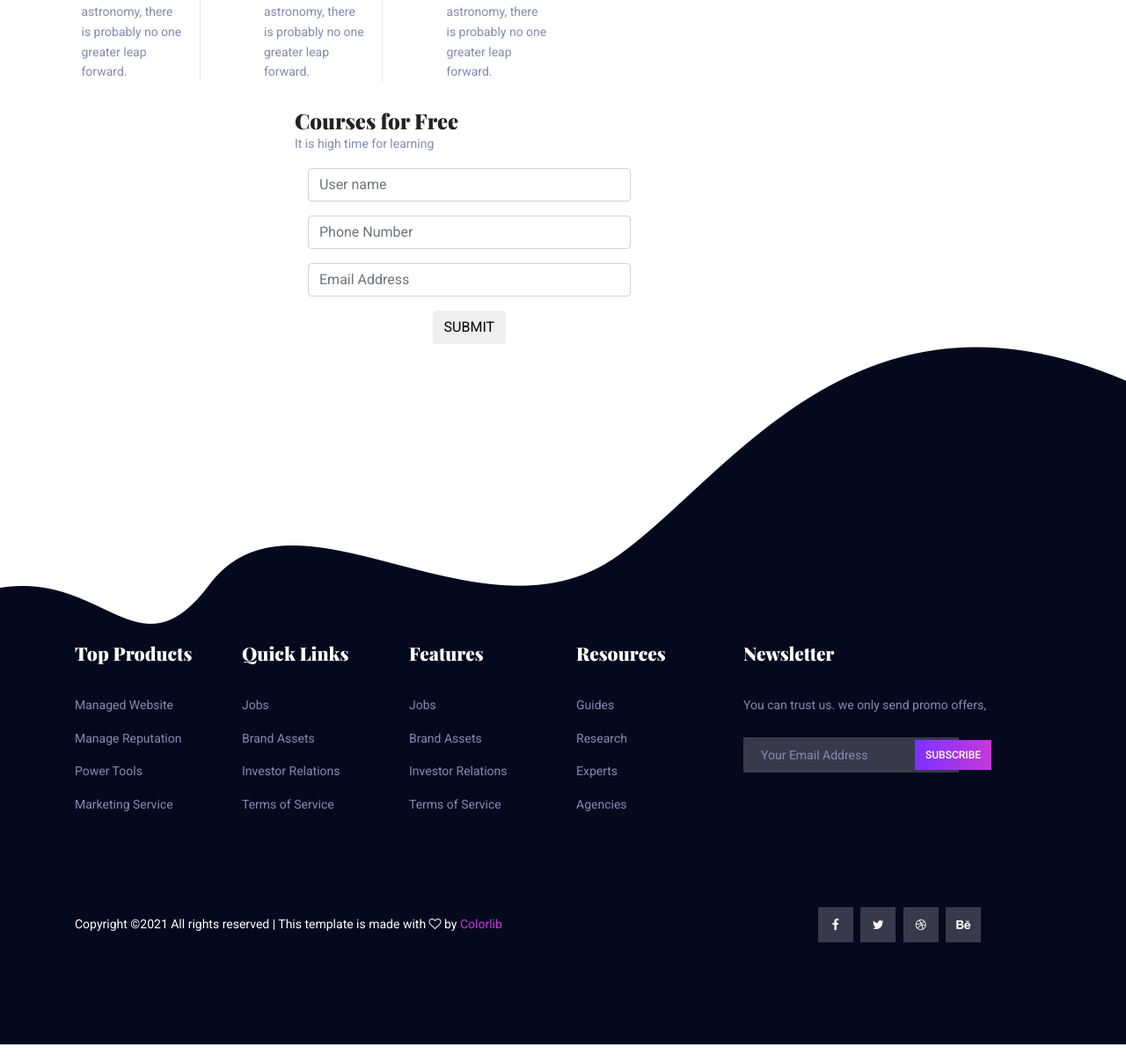
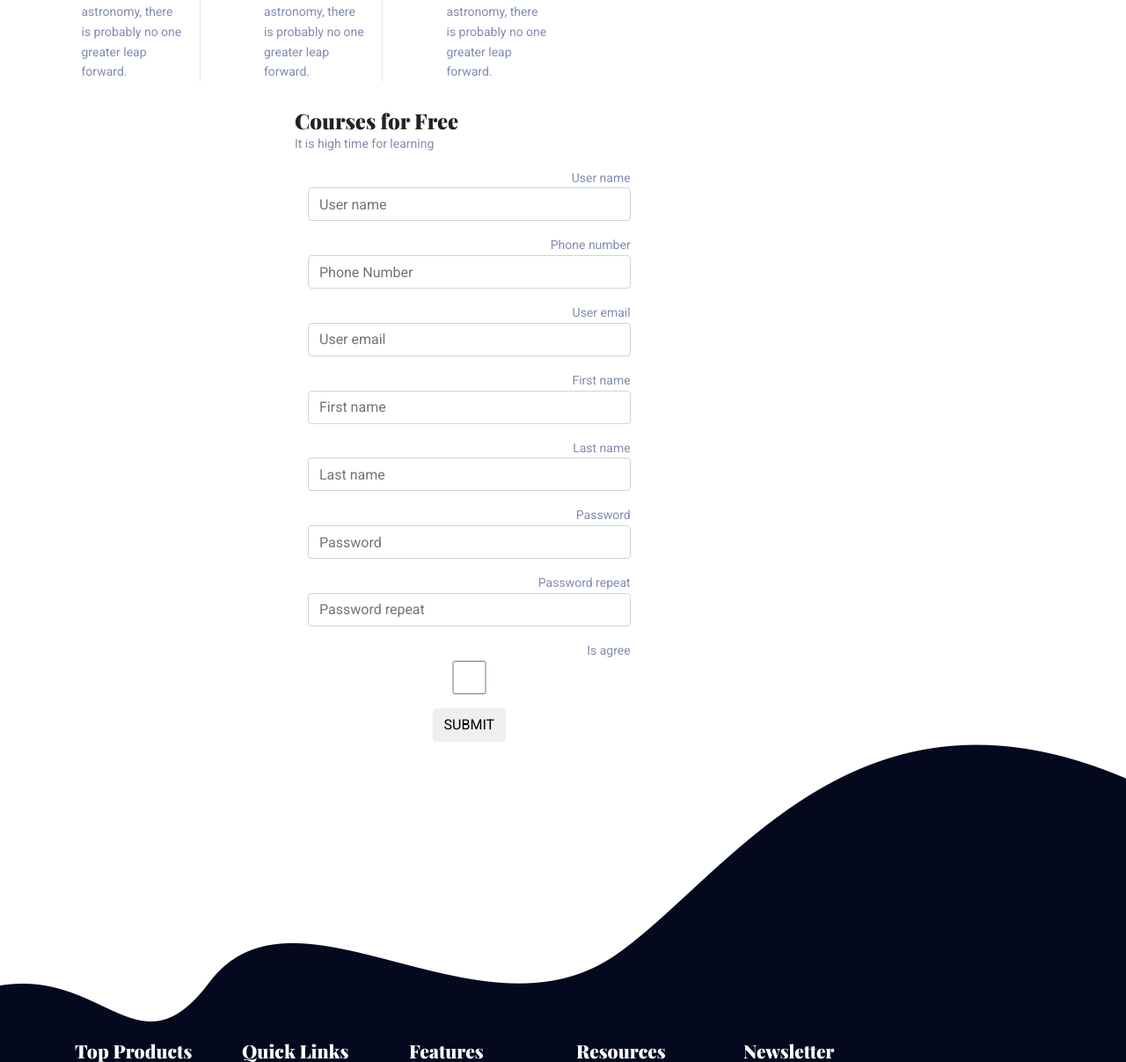
Before and after one commit to amigo657/web_project, a Django app: page /user/signin/ in a window 1280 px wide. Shown: the part 515-1722 px from the top of the page at 88% size. Run offline with Django 3.2, Linux system fonts and the light colour scheme; some libraries are stand-ins or nearby versions.

Commit message:
errors during sign in

```diff
--- a/it_blog/user/forms.py
+++ b/it_blog/user/forms.py
@@ -1,5 +1,6 @@
 from django import forms
-
+from django.db.utils import IntegrityError
+from user.models import User
 
 class UserSignIn(forms.Form):
     username = forms.CharField(
@@ -14,9 +15,115 @@ class UserSignIn(forms.Form):
             }
         ),
     )
-    phone = forms.CharField()
-    first_name = forms.CharField()
-    last_name = forms.CharField()
-    password = forms.CharField()
-    repeat_password = forms.CharField()
-    is_agree = forms.BooleanField()
+    phone = forms.CharField(
+        label = 'Phone number',
+        widget=forms.TextInput(
+            attrs={
+                "id": "subject",
+                "class":"form-control",
+                "placeholder": "Phone Number",
+                "onfocus": "this.placeholder = ''",
+                "onblur": "this.placeholder = 'Phone Number'"
+            }
+        ),
+    )
+    email = forms.EmailField(
+        label = 'User email',
+        widget=forms.TextInput(
+            attrs={
+                "id": "email",
+                "class":"form-control",
+                "placeholder": "User email",
+                "onfocus": "this.placeholder = ''",
+                "onblur": "this.placeholder = 'User email'"
+            }
+        ),
+    )
+    first_name = forms.CharField(
+        label = 'First name',
+        widget=forms.TextInput(
+            attrs={
+                "id": "first_name",
+                "class":"form-control",
+                "placeholder": "First name",
+                "onfocus": "this.placeholder = ''",
+                "onblur": "this.placeholder = 'First name'"
+            }
+        ),
+    )
+    last_name = forms.CharField(
+        label = 'Last name',
+        widget=forms.TextInput(
+            attrs={
+                "id": "last_name",
+                "class":"form-control",
+                "placeholder": "Last name",
+                "onfocus": "this.placeholder = ''",
+                "onblur": "this.placeholder = 'Last name'"
+            }
+        ),
+    )
+    password = forms.CharField(
+        label = 'Password',
+        widget=forms.PasswordInput(
+            attrs={
+                "id": "password",
+                "class":"form-control",
+                "placeholder": "Password",
+                "onfocus": "this.placeholder = ''",
+                "onblur": "this.placeholder = 'Password'"
+            }
+        ),
+    )
+    repeat_password = forms.CharField(
+        label = 'Password repeat',
+        widget=forms.PasswordInput(
+            attrs={
+                "id": "repeat_password",
+                "class":"form-control",
+                "placeholder": "Password repeat",
+                "onfocus": "this.placeholder = ''",
+                "onblur": "this.placeholder = 'Password repeat'"
+            }
+        ),
+    )
+    is_agree = forms.BooleanField(
+        label = 'Is agree',
+        widget=forms.CheckboxInput(
+            attrs={
+                "id": "is_agree",
+                "class":"form-control",
+            }
+        ),
+    )
+
+    def clean(self):
+        is_error = False
+        try:
+            tmp_user = User.objects.get(username = self.cleaned_data["username"])
+        except User.DoesNotExist:
+            ...
+        else:
+            self.add_error("username", "Такой пользователь уже существует")
+            is_error = True
+        if self.cleaned_data["password"] != self.cleaned_data["repeat_password"]:
+            self.add_error("password", "Пароли не совпадают")
+            self.add_error("repeat_password", "Пароли не совпадают")
+            is_error = True
+        if not self.cleaned_data["is_agree"]:
+            self.add_error("is_agree", "Нужно установить голочку")
+            is_error = True
+        if is_error:
+            raise forms.ValidationError("Какая то ошибка")
+        return super().clean()
+
+    def save(self):
+        new_user = User(
+            username = self.cleaned_data["username"],
+            phone = self.cleaned_data["phone"],
+            email = self.cleaned_data["email"],
+            first_name = self.cleaned_data["first_name"],
+            last_name = self.cleaned_data["last_name"],
+            password = self.cleaned_data["password"],
+        )
+        new_user.save()
--- a/it_blog/user/templates/sign_in.html
+++ b/it_blog/user/templates/sign_in.html
@@ -1,28 +1,91 @@
 {% extends 'base.html' %}
 {% block user %}
-{% comment %} <form action="{% url 'signin_page' %}" method="post">
-    {% csrf_token %}
-    {{ signin_form }}
-    <input type="submit" value="Sing In"/>
-</form> {% endcomment %}
+
 <div class="offset-lg-3 col-lg-4 col-md-6">
     <div class="course-form-section">
         <h3 class="">Courses for Free</h3>
         <p class="">It is high time for learning</p>
     <form class="course-form-area contact-page-form course-form text-right" id="myForm" action="{% url 'signin_page' %}" method="post">
             {% csrf_token %}
+            {% comment %} наличие общих ошибок {% endcomment %}
+            {% if signin_form.non_field_errors %}
             <div class="form-group col-md-12">
-                {% comment %} <input type="text" class="form-control" id="name" name="name" placeholder="Name" onfocus="this.placeholder = ''"
-                 onblur="this.placeholder = 'Name'"> {% endcomment %}
+                {{ signin_form.non_field_errors }}
+            </div>
+            {% endif %}
+
+            {% comment %} наличие ошибок по конкретному полю {% endcomment %}
+            {% if signin_form.username.errors %}
+            <div class="form-group col-md-12">
+                {{ signin_form.username.errors }}
+            </div>
+            {% endif %}
+            <div class="form-group col-md-12">
+                {{ signin_form.username.label}}
                 {{ signin_form.username}}
             </div>
+            {% if signin_form.phone.errors %}
             <div class="form-group col-md-12">
-                <input type="text" class="form-control" id="subject" name="subject" placeholder="Phone Number" onfocus="this.placeholder = ''"
-                 onblur="this.placeholder = 'Phone Number'">
+                {{ signin_form.phone.errors }}
             </div>
+            {% endif %}
             <div class="form-group col-md-12">
-                <input type="email" class="form-control" id="email" name="email" placeholder="Email Address" onfocus="this.placeholder = ''"
-                 onblur="this.placeholder = 'Email Address'">
+                {{ signin_form.phone.label}}
+                {{signin_form.phone}}
+            </div>
+            {% if signin_form.email.errors %}
+            <div class="form-group col-md-12">
+                {{ signin_form.email.errors }}
+            </div>
+            {% endif %}
+            <div class="form-group col-md-12">
+                {{ signin_form.email.label}}
+                {{ signin_form.email }}
+            </div>
+            {% if signin_form.first_name.errors %}
+            <div class="form-group col-md-12">
+                {{ signin_form.first_name.errors }}
+            </div>
+            {% endif %}
+            <div class="form-group col-md-12">
+                {{ signin_form.first_name.label}}
+                {{ signin_form.first_name }}
+            </div>
+            {% if signin_form.last_name.errors %}
+            <div class="form-group col-md-12">
+                {{ signin_form.last_name.errors }}
+            </div>
+            {% endif %}
+            <div class="form-group col-md-12">
+                {{ signin_form.last_name.label}}
+                {{ signin_form.last_name }}
+            </div>
+            {% if signin_form.password.errors %}
+            <div class="form-group col-md-12">
+                {{ signin_form.password.errors }}
+            </div>
+            {% endif %}
+            <div class="form-group col-md-12">
+                {{ signin_form.password.label}}
+                {{ signin_form.password }}
+            </div>
+            {% if signin_form.repeat_password.errors %}
+            <div class="form-group col-md-12">
+                {{ signin_form.repeat_password.errors }}
+            </div>
+            {% endif %}
+            <div class="form-group col-md-12">
+                {{ signin_form.repeat_password.label}}
+                {{ signin_form.repeat_password }}
+            </div>
+            {% if signin_form.is_agree.errors %}
+            <div class="form-group col-md-12">
+                {{ signin_form.is_agree.errors }}
+            </div>
+            {% endif %}
+            <div class="form-group col-md-12">
+                {{ signin_form.is_agree.label}}
+                {{ signin_form.is_agree }}
             </div>
             <div class="col-lg-12 text-center">
                 <button class="btn text-uppercase">Submit</button>
--- a/it_blog/user/urls.py
+++ b/it_blog/user/urls.py
@@ -1,9 +1,9 @@
 from django.urls import path
-from user.views import signin
+from user.views import signin, login
 from django.shortcuts import redirect
 
 urlpatterns = [
     path("signin/", signin, name="signin_page"),
-    # path("login/", login, name="login_page"),
+    path("login/", login, name="login_page"),
     # path("", lambda request: redirect("/user/login/")),
 ]
--- a/it_blog/user/views.py
+++ b/it_blog/user/views.py
@@ -1,10 +1,19 @@
 from django.shortcuts import render
 from user.forms import UserSignIn
+from django.shortcuts import redirect
 
 
 def signin(request):
-    print(request.POST)
-    context = {
-        "signin_form": UserSignIn()
-    }
+    context = { "signin_form": UserSignIn() }
+    if request.method == "POST":
+        user_form = UserSignIn(request.POST)
+        if user_form.is_valid():
+            user_form.save()
+            return redirect("login_page")
+            ...
+        context.update(signin_form=user_form)
     return render(request, "sign_in.html", context)
+
+
+def login(request):
+    return render(request, "home.html", {})
```
